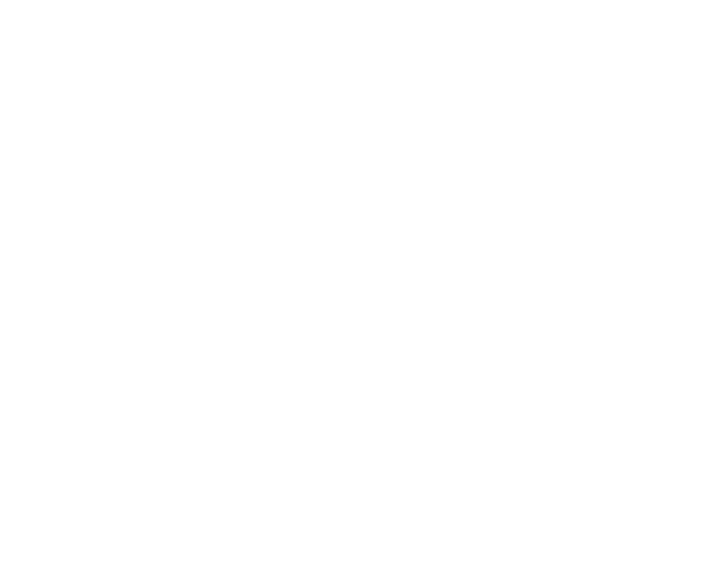
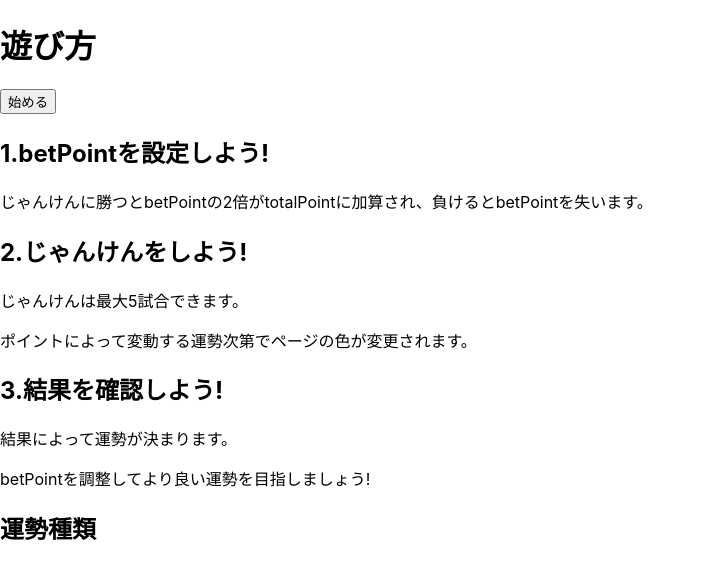
Before and after one commit to koshiro-adachi/janken-app, a React (Create React App) app: page /howtoplay in a window 1280 px wide. Before the commit this address had no page. Shown: the top 578 px of the page, without its empty margins (0-706 px from the left). Built offline with nearby package versions, Linux system fonts and the light colour scheme.

Commit message:
how to Pageのコンテンツ設定

```diff
--- a/src/Pages/Home/Home.tsx
+++ b/src/Pages/Home/Home.tsx
@@ -5,7 +5,7 @@
 export const Home: FC = () => {
   const navi = useNavigate();
   const onClickStart = () => {
-    navi("/vspage");
+    navi("/howtoplay");
   };
   return (
     <>
--- a/src/Pages/HowToPlay/HowToPlay.tsx
+++ b/src/Pages/HowToPlay/HowToPlay.tsx
@@ -1,7 +1,33 @@
 import React from "react";
+import { HowToPlayFooter } from "./HowToPlayFooter";
 
-const HowToPlay = () => {
-  return <div></div>;
+export const HowToPlay = () => {
+  return (
+    <>
+      <HowToPlayFooter>
+        <div>
+          <div>
+            <h2>1.betPointを設定しよう!</h2>
+            <p>
+              じゃんけんに勝つとbetPointの2倍がtotalPointに加算され、負けるとbetPointを失います。
+            </p>
+          </div>
+          <div>
+            <h2>2.じゃんけんをしよう!</h2>
+            <p>じゃんけんは最大5試合できます。</p>
+            <p>ポイントによって変動する運勢次第でページの色が変更されます。</p>
+          </div>
+          <div>
+            <h2>3.結果を確認しよう!</h2>
+            <p>結果によって運勢が決まります。</p>
+            <p>betPointを調整してより良い運勢を目指しましょう!</p>
+          </div>
+          <div>
+            <h2>運勢種類</h2>
+            {/* スライドで運勢確認 */}
+          </div>
+        </div>
+      </HowToPlayFooter>
+    </>
+  );
 };
-
-export default HowToPlay;
--- a/src/Pages/HowToPlay/HowToPlayFooter.tsx
+++ b/src/Pages/HowToPlay/HowToPlayFooter.tsx
@@ -1,7 +1,22 @@
-import React from "react";
+import React, { FC, ReactNode } from "react";
+import { useNavigate } from "react-router-dom";
 
-const HowToPlayFooter = () => {
-  return <div></div>;
+type Props = {
+  children: ReactNode;
 };
 
-export default HowToPlayFooter;
+export const HowToPlayFooter: FC<Props> = ({ children }) => {
+  const navi = useNavigate();
+  const onClickStart = () => {
+    navi("/vspage");
+  };
+  return (
+    <>
+      <div>
+        <h1>遊び方</h1>
+        <button onClick={onClickStart}>始める</button>
+      </div>
+      <div>{children}</div>
+    </>
+  );
+};
--- a/src/Routers/Router.tsx
+++ b/src/Routers/Router.tsx
@@ -3,6 +3,7 @@
 import { Home } from "../Pages/Home/Home";
 import { VsPage } from "../Pages/VSpage/VsPage";
 import { Finish } from "../Pages/Finish/Finish";
+import { HowToPlay } from "../Pages/HowToPlay/HowToPlay";
 
 //Resultに変更
 
@@ -12,6 +13,7 @@
       <BrowserRouter>
         <Routes>
           <Route path="/" element={<Home />} />
+          <Route path="/howtoplay" element={<HowToPlay />} />
           <Route path="/vspage" element={<VsPage />} />
           <Route path="/finish" element={<Finish />} />
         </Routes>
```
